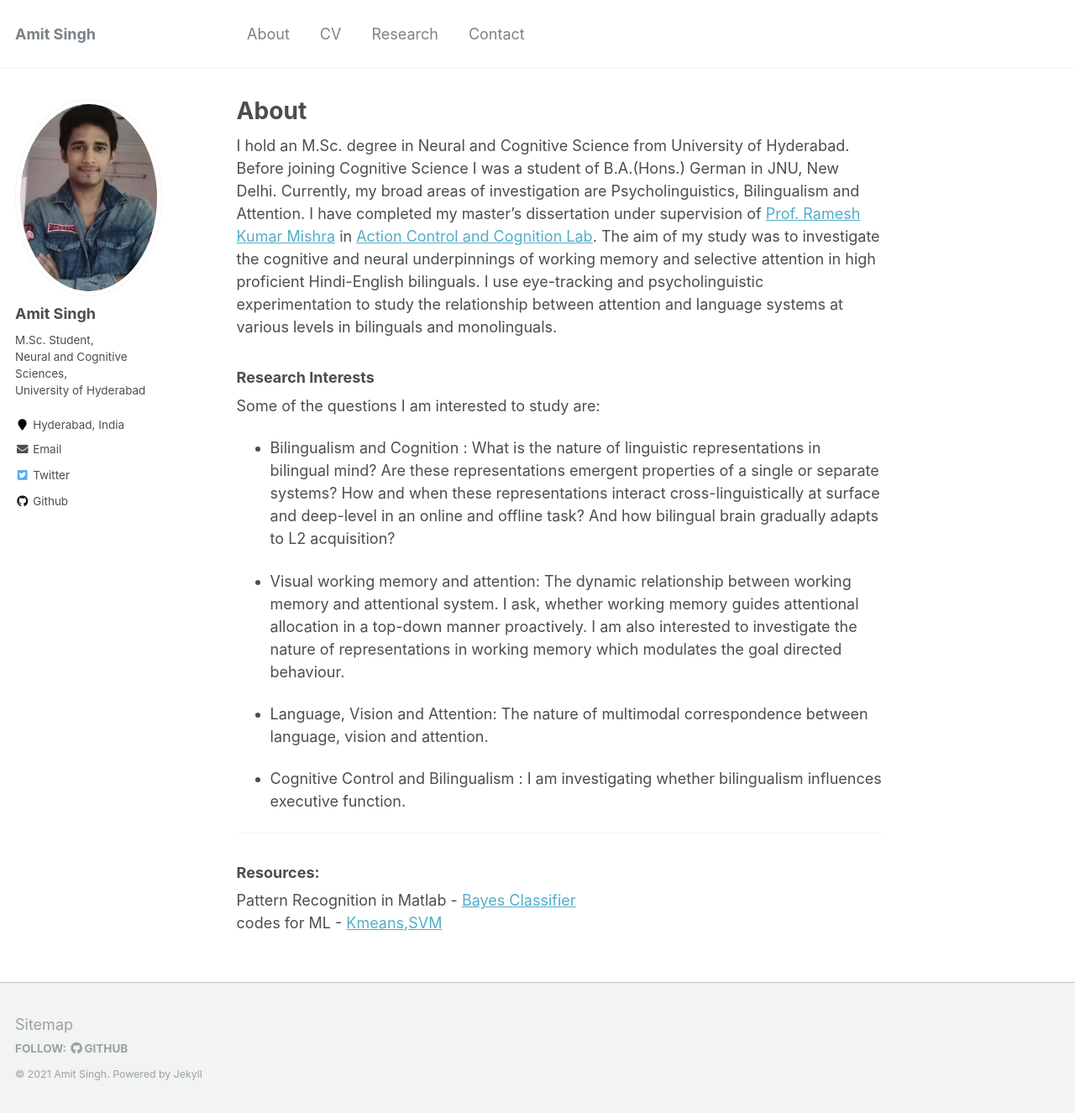
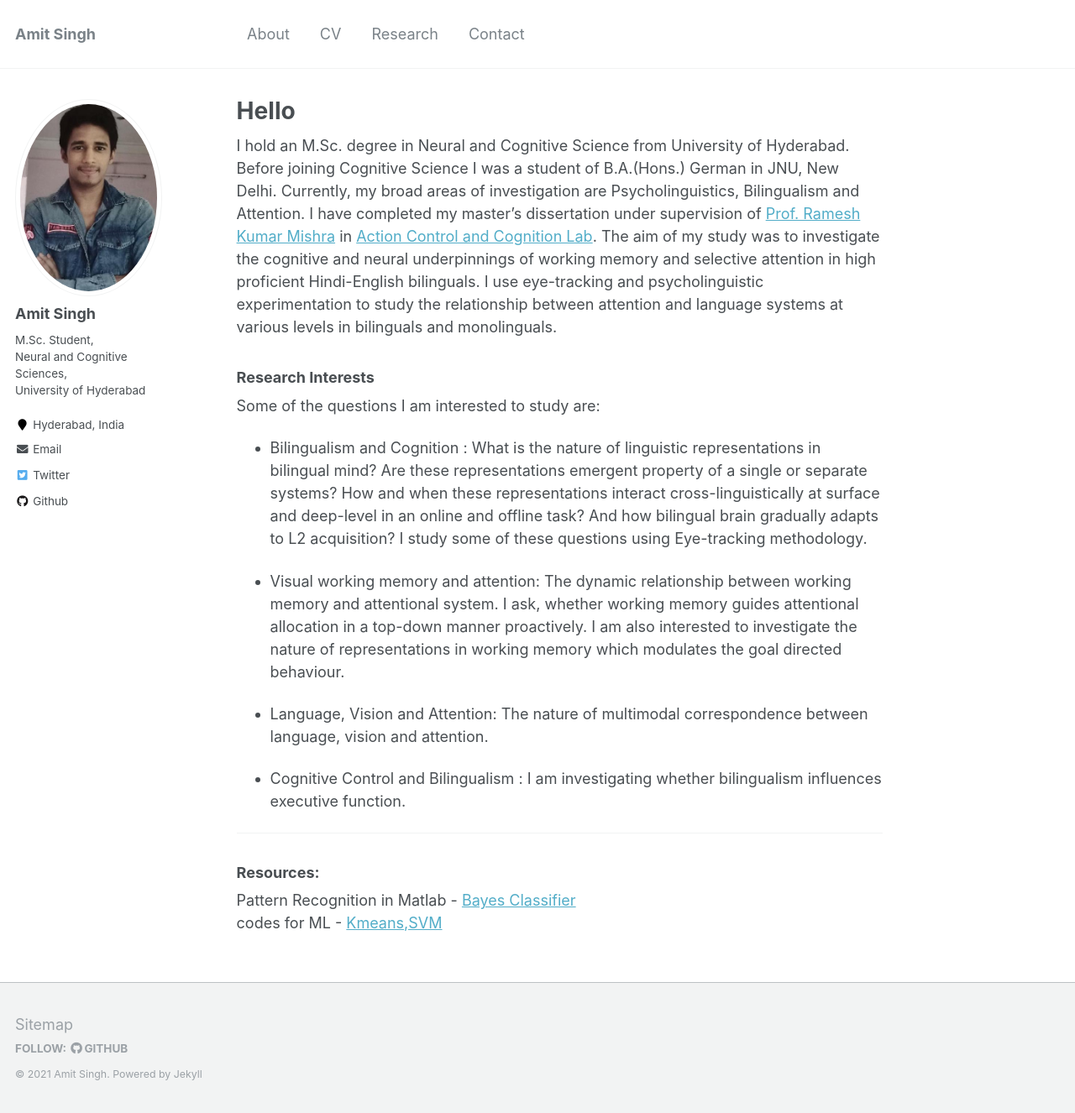
Before and after one commit to amits1ngh/amits1ngh.github.io, a Jekyll site: the page built from _pages/about.md, in a window 1280 px wide and 1326 px high. Shown: the whole window at 84% size. Built offline with Jekyll 4.4.1, drawn with Linux system fonts in a browser that asks for light colours.

Commit message:
minorupdate

```diff
--- a/_pages/about.md
+++ b/_pages/about.md
@@ -1,6 +1,6 @@
 ---
 permalink: /
-title: "**About**"
+title: "**Hello**"
 excerpt: "Welcome - Amit Singh"
 author_profile: true
 redirect_from:
@@ -8,13 +8,14 @@ redirect_from:
   - /about.html
 ---
 I hold an M.Sc. degree in Neural and Cognitive Science from University of Hyderabad. Before joining Cognitive Science I was a student of B.A.(Hons.) German in JNU, New Delhi. Currently, my broad areas of investigation are Psycholinguistics, Bilingualism and Attention.
-I have completed my master's dissertation under supervision of [Prof. Ramesh Kumar Mishra](https://rameshkumarmishra.wordpress.com/) in [Action Control and Cognition Lab](https://actioncontrolcognitionlaboratory.wordpress.com/). The aim of my study was to investigate the cognitive and neural underpinnings of working memory and selective attention in high proficient Hindi-English bilinguals. I use eye-tracking and psycholinguistic experimentation to study the relationship between attention and language systems at various levels in bilinguals and monolinguals.
+I have completed my master's dissertation under supervision of [Prof. Ramesh Kumar Mishra](https://rameshkumarmishra.wordpress.com/) in [Action Control and Cognition Lab](https://actioncontrolcognitionlaboratory.wordpress.com/about-us/). The aim of my study was to investigate the cognitive and neural underpinnings of working memory and selective attention in high proficient Hindi-English bilinguals. I use eye-tracking and psycholinguistic experimentation to study the relationship between attention and language systems at various levels in bilinguals and monolinguals.
 
 ### Research Interests
 
 Some of the questions I am interested to study are:
 
-* Bilingualism and Cognition : What is the nature of linguistic representations in bilingual mind? Are these representations emergent properties of a single or separate systems? How and when these representations interact cross-linguistically at surface and deep-level in an online and offline task? And how bilingual brain gradually adapts to L2 acquisition?
+* Bilingualism and Cognition : What is the nature of linguistic representations in bilingual mind? Are these representations emergent property of a single or separate systems? How and when these representations interact cross-linguistically at surface and deep-level in an online and offline task? And how bilingual brain gradually adapts to L2 acquisition?
+I study some of these questions using Eye-tracking methodology.
 
 * Visual working memory and attention: The dynamic relationship between working memory and attentional system. I ask, whether working memory guides attentional allocation in a top-down manner proactively. I am also interested to investigate the nature of representations in working memory which modulates the goal directed behaviour.
 
```
Also changed, not shown: _pages/self.md (+4 -3 lines).
